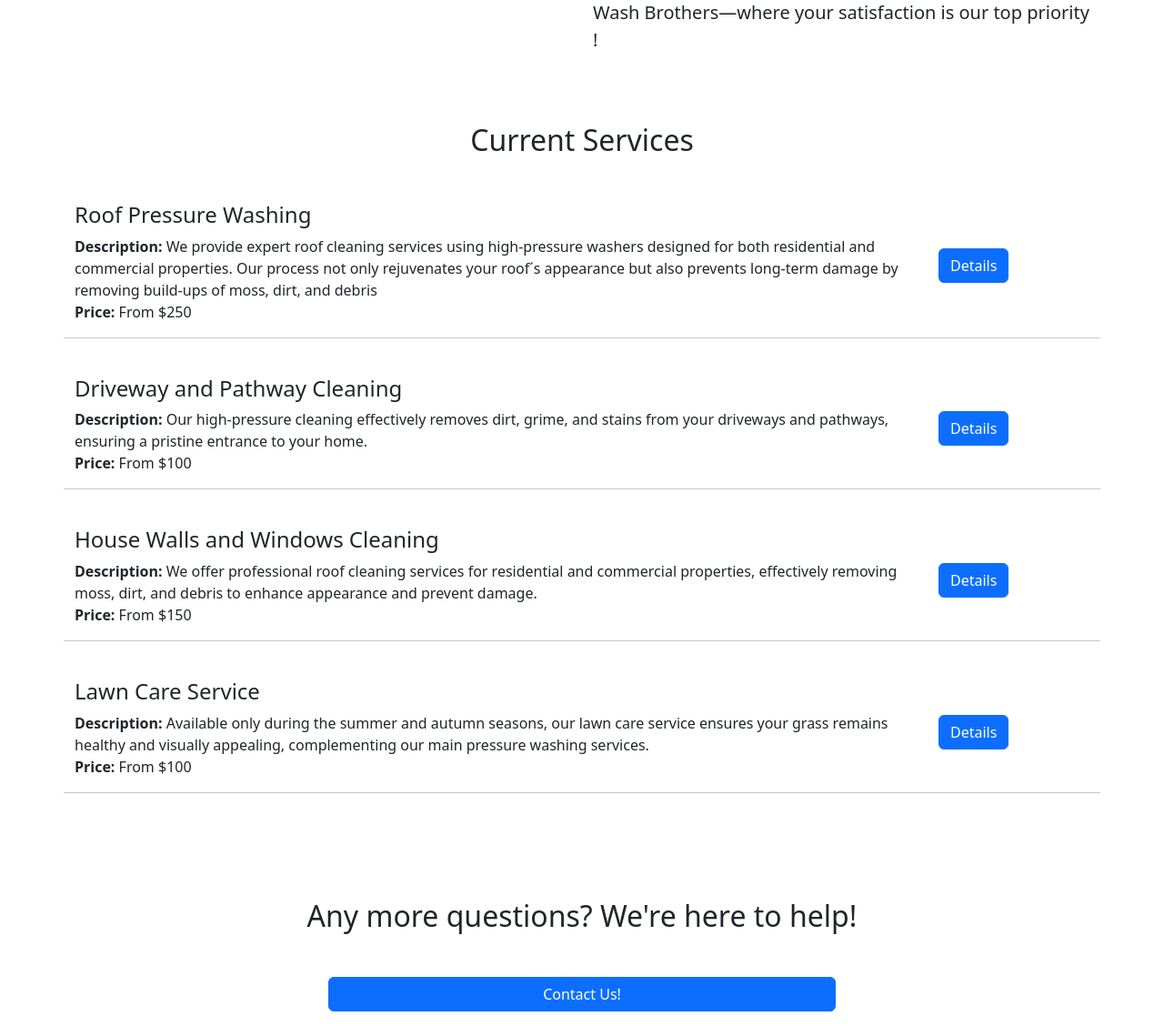
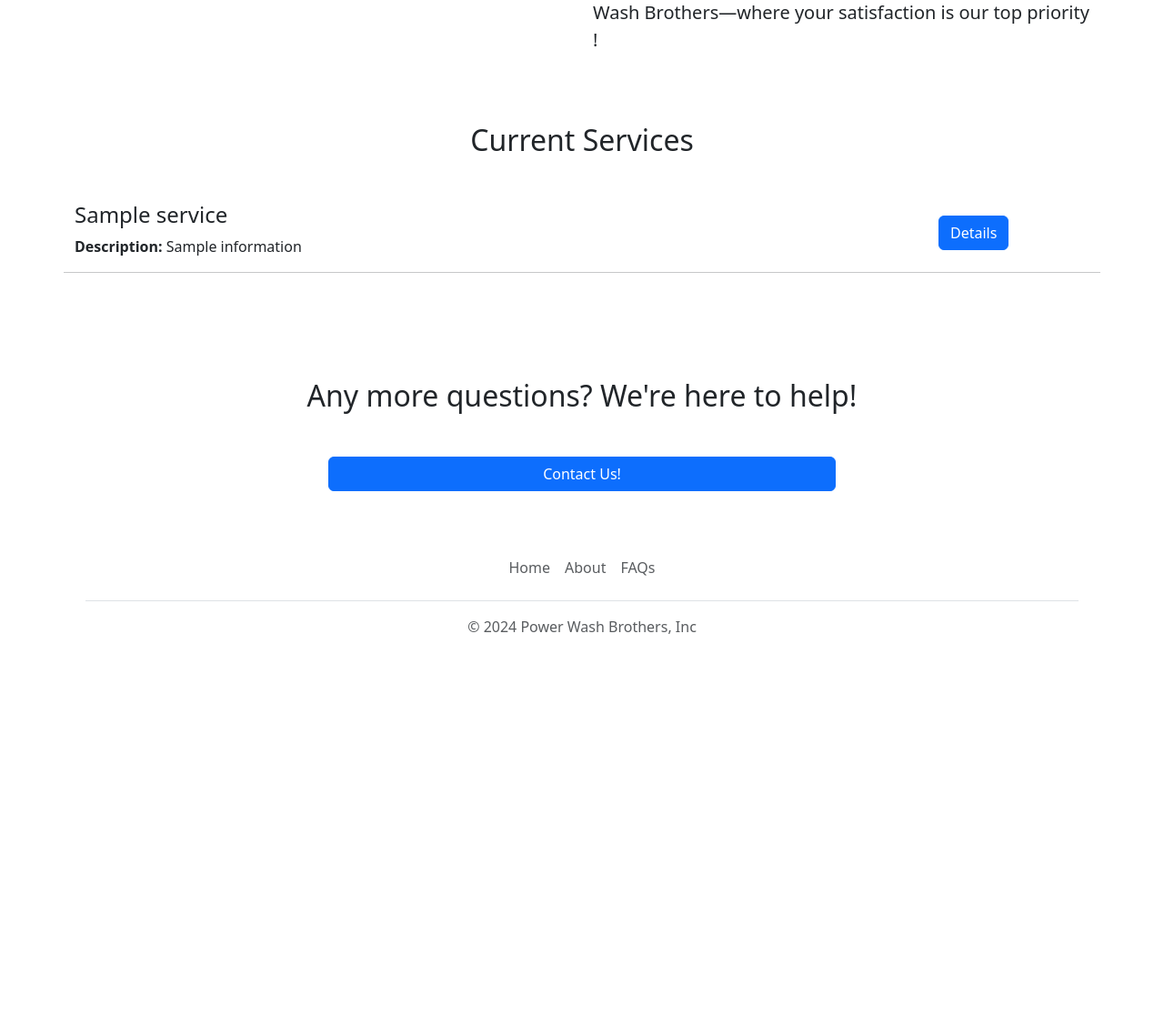
Before and after one commit to 4sta/powerwashbrothers-services-website_main, a Flask app: page / in a window 1280 px wide. Shown: the part 945-2073 px from the top of the page at 91% size. After the commit the page ends 1642 px from the top, so only its background shows below. Run offline with Flask 3, Linux system fonts and the light colour scheme; a database or web service that is not in the repository returns one stand-in record (values such as "Sample title"); some libraries are stand-ins or nearby versions.

Commit message:
MAJOR CHANGES to the DATABASE structure and HTML improvement.
-RESTRUCTURED the project ( moving away from Google Cloud storage and MySQL) because of security concerns with Replit's dynamic IP range and the inability to secure connections without exposing them to any IP address(check_hostname = False)

- SWITCHED to PostgreSQL and Replits in-build  Neon cloud storage.

-REMOVED hard-coded data and connected the server to the new PostgreSQL database.

-UPDATED connection to the database.

-ADDED functionality to display product data on a new page (service_details), dynamically fetching data based on the product ID.

```diff
--- a/app.py
+++ b/app.py
@@ -1,37 +1,13 @@
-from flask import Flask, render_template, jsonify  #from moduel importing Flask class
+from flask import Flask, render_template, jsonify, abort
+from database import get_services_db, get_service_db
 
-app = Flask(__name__)  #creating Flusk App
-
-SERVICES = [{
-    'id': 1,
-    'title': 'Roof Pressure Washing',
-    'description':
-    ' We provide expert roof cleaning services using high-pressure washers designed for both residential and commercial properties. Our process not only rejuvenates your roof´s appearance but also prevents long-term damage by removing build-ups of moss, dirt, and debris',
-    'price': ' From $250'
-}, {
-    'id': 2,
-    'title': 'Driveway and Pathway Cleaning',
-    'description':
-    ' Our high-pressure cleaning effectively removes dirt, grime, and stains from your driveways and pathways, ensuring a pristine entrance to your home.',
-    'price': ' From $100'
-}, {
-    'id': 3,
-    'title': 'House Walls and Windows Cleaning',
-    'description':
-    ' We offer professional roof cleaning services for residential and commercial properties, effectively removing moss, dirt, and debris to enhance appearance and prevent damage.',
-    'price': ' From $150'
-}, {
-    'id': 4,
-    'title': 'Lawn Care Service',
-    'description':
-    ' Available only during the summer and autumn seasons, our lawn care service ensures your grass remains healthy and visually appealing, complementing our main pressure washing services.',
-    'price': ' From $100'
-}]
+app = Flask(__name__)
 
 
 @app.route("/")
 def power_wash():
-    return render_template('homepage.html', services=SERVICES)
+    services = get_services_db()
+    return render_template('homepage.html', services=services)
 
 
 @app.route("/about")
@@ -45,9 +21,19 @@ def faqs():
 
 
 @app.route("/api/services")
-def list_servises():
-    return jsonify(SERVICES)  #abruf der webseite in json format (json API)
+def list_services():
+    services = get_services_db()
+    return jsonify(services)
+
+
+@app.route("/service/<int:service_id>")
+def service_detail(service_id):
+    service = get_service_db(service_id)
+    if service:
+        return render_template('service_details.html', service=service)
+    else:
+        abort(404)
 
 
 if __name__ == "__main__":
-    app.run(host='0.0.0.0', debug=True)  #debug= True to update changes live
+    app.run(host='0.0.0.0', debug=True)
--- a/database.py
+++ b/database.py
@@ -1,30 +1,56 @@
 import os
-from sqlalchemy import create_engine
+import psycopg2
 
 
-username = 'root'
-password = 'Strongpass!'
-database = 'website'
-host = '35.234.97.3'
-port = '3306'
+# connecting to datab
+def get_services_db():
+
+    db_conn = psycopg2.connect(os.environ['DATABASE_URL'])
+    cursor = db_conn.cursor()
+
+    # getting services from database
+    cursor.execute(
+        "SELECT id, title, information, important, price FROM services")
+    services = cursor.fetchall()
+
+    # closed cursor and connection
+    cursor.close()
+    db_conn.close()
+
+    # list
+    services_list = []
+    for service in services:
+        service_dict = {
+            'id': service[0],
+            'title': service[1],
+            'information': service[2],
+            'important': service[3],
+            'price': service[4]
+        }
+        services_list.append(service_dict)
+
+    return services_list
 
 
-ssl_ca = os.getenv('SSL_CA_PATH')
-ssl_cert = os.getenv('SSL_CERT_PATH')
-ssl_key = os.getenv('SSL_KEY_PATH')
 
-
-if not all([ssl_ca, ssl_cert, ssl_key]):
-    print("Missing SSL configurations in environment variables")
-    exit()
-
-
-connection_string = f"mysql+pymysql://{username}:{password}@{host}:{port}/{database}?ssl_ca={ssl_ca}&ssl_cert={ssl_cert}&ssl_key={ssl_key}"
-engine = create_engine(connection_string)
-
-
-try:
-    with engine.connect() as connection:
-        print("Successfully connected to the database!")
-except Exception as e:
-    print(f"Connection Error: {e}")
+def get_service_db(id):
+    try:
+        with psycopg2.connect(os.environ['DATABASE_URL']) as conn:
+            with conn.cursor() as cursor:
+                cursor.execute(
+                    "SELECT id, title, information, important, price FROM services WHERE id = %s",
+                    (id,))
+                service = cursor.fetchone()
+                if service:
+                    service_dict = {
+                        'id': service[0],
+                        'title': service[1],
+                        'information': service[2],
+                        'important': service[3],
+                        'price': service[4]
+                    }
+                    return service_dict
+                return None
+    except psycopg2.Error as e:
+        print(f"Database error: {e}")
+        return None
--- a/pyproject.toml
+++ b/pyproject.toml
@@ -9,6 +9,7 @@ packages = [{include = "repl_nix_powerwashbrothers_services_website"}]
 [tool.poetry.dependencies]
 python = "^3.10"
 flask = "^3.0.3"
+psycopg2-binary = "^2.9.9"
 
 
 
--- a/templates/services.html
+++ b/templates/services.html
@@ -1,15 +1,12 @@
-<div class ="row" style=margin-bottom:25px>
+<div class="row" style="margin-bottom: 25px;">
     <div class="col-md-10 col-12">
-     <h4>{{service['title']}}</h4>
+        <h4>{{ service['title'] }}</h4>
         <div>
-       <b>Description:</b>{{service ['description']}}
-     </div>
-     <div >
-       <b>Price:</b>{{service ['price']}}
+            <b>Description:</b> {{ service['information'] }}
         </div>
     </div>
     <div class="col-md-2 col-12 d-flex align-items-center">
-       <button style= "margin-top:8px;" type="button" class="btn btn-primary">Details</button>
+        <a href="/service/{{ service['id'] }}" class="btn btn-primary" style="margin-top:8px;">Details</a>
     </div>
   <p></p>
   <hr>
```
Also changed, not shown: templates/service_details.html (added, +44 -0 lines), requirements.txt (line endings or trailing spaces), 2 other files. Lines whose indentation alone changed are shown as unchanged.
